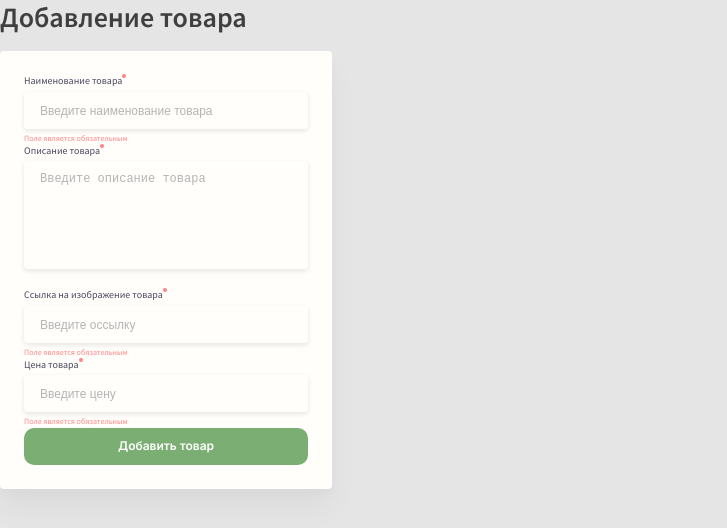
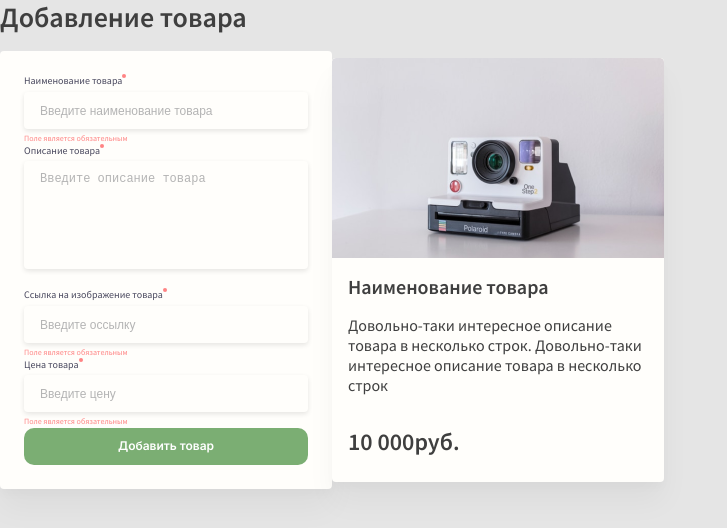
Before and after one commit to EvgeniiLu/idaproject-test-task, a Vue app: page / in a window 1280 px wide. Shown: the top 528 px of the page, without its empty margins (0-727 px from the left). Built offline with nearby package versions, Linux system fonts and the light colour scheme.

Commit message:
add productcard component

```diff
--- a/src/App.vue
+++ b/src/App.vue
@@ -1,14 +1,17 @@
 <template>
   <product-add-form />
+  <product-card />
 </template>
 
 <script>
 import ProductAddForm from "./components/ProductAddForm.vue";
+import ProductCard from "./components/ProductCard.vue";
 
 export default {
   name: "App",
   components: {
     ProductAddForm,
+    ProductCard,
   },
 };
 </script>
--- /dev/null
+++ b/src/components/ProductCard.vue
@@ -0,0 +1,99 @@
+<template>
+  <div class="product-card">
+    <button class="product-delete"></button>
+    <div class="product-image">
+      <img src="../assets/img/Rectangle.png" alt="Упс, ошибочка(" />
+    </div>
+    <div class="product-info">
+      <div class="product-name"><span>Наименование товара</span></div>
+      <div class="product-desc">
+        <span>
+          Довольно-таки интересное описание товара в несколько строк.
+          Довольно-таки интересное описание товара в несколько строк
+        </span>
+      </div>
+      <div class="product-price"><span>10 000</span><span>руб.</span></div>
+    </div>
+  </div>
+</template>
+<script>
+export default {};
+</script>
+<style lang="scss" scoped>
+.product-card {
+  position: relative;
+  display: inline-block;
+  width: 100%;
+  max-width: 332px;
+  background: #fffefb;
+  box-shadow: 0px 20px 30px rgba(0, 0, 0, 0.04),
+    0px 6px 10px rgba(0, 0, 0, 0.02);
+  border-radius: 4px;
+
+  &:hover {
+    cursor: pointer;
+
+    .product-delete {
+      opacity: 1;
+      transition: opacity 0.1s linear;
+    }
+  }
+
+  .product-delete {
+    position: absolute;
+    right: -8px;
+    top: -8px;
+    display: inline-block;
+    width: 32px;
+    height: 32px;
+    border: none;
+    background: #ff8484;
+    box-shadow: 0px 2px 4px rgba(0, 0, 0, 0.1);
+    border-radius: 10px;
+    display: flex;
+    justify-content: center;
+    align-items: center;
+    opacity: 0;
+
+    &:hover {
+      cursor: pointer;
+      transition: opacity 0.1s linear;
+      opacity: 0.75;
+    }
+  }
+
+  .product-image {
+    width: 100%;
+    max-width: 332px;
+    height: 200px;
+    border-radius: 4px 4px 0px 0px;
+    display: flex;
+    justify-content: center;
+    align-items: center;
+    overflow: hidden;
+  }
+
+  .product-info {
+    padding: 16px 16px 24px 16px;
+
+    .product-name {
+      font-size: 20px;
+      font-weight: 600;
+      line-height: 25.14px;
+      margin-bottom: 16px;
+    }
+
+    .product-desc {
+      font-size: 16px;
+      font-weight: 400;
+      line-height: 20.11px;
+      margin-bottom: 32px;
+    }
+    .product-price {
+      font-size: 24px;
+      font-weight: 600;
+      line-height: 30.17px;
+    }
+  }
+}
+</style>
```
Also changed, not shown: src/assets/img/Rectangle.png (added).
